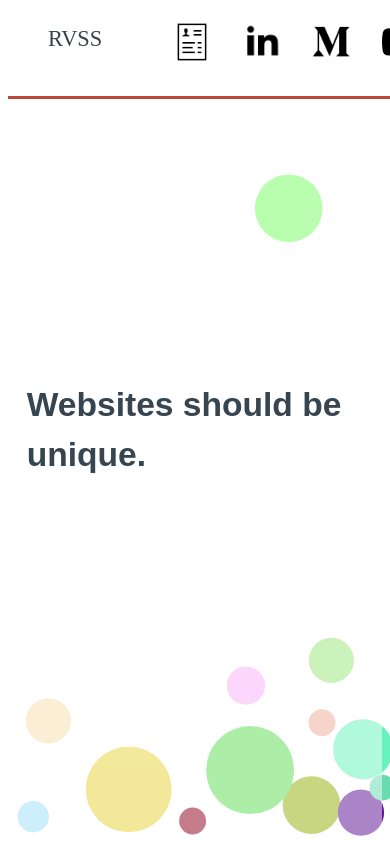
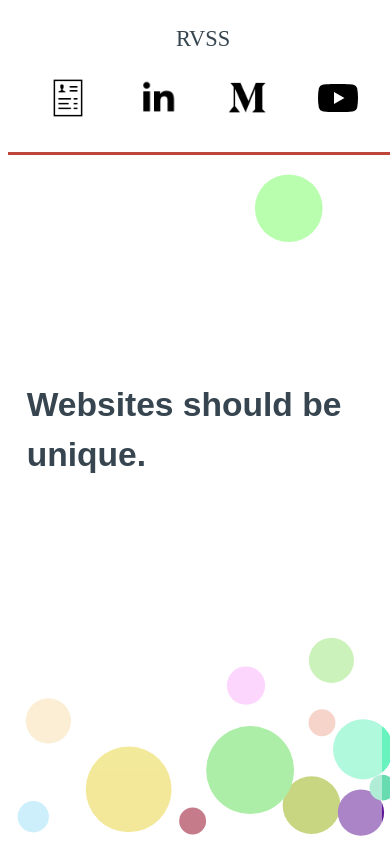
Before and after one commit to ryanvanbelkum/rvss, a Gatsby site: page / in a window 390 px wide. Built offline with nearby package versions, Linux system fonts and the light colour scheme; Gatsby itself is replaced by a stand-in of ours.

Commit message:
fixing mobile nav

```diff
--- a/src/components/header/header.scss
+++ b/src/components/header/header.scss
@@ -42,6 +42,20 @@ header{
 
 @media only screen and (max-width: 800px) {
   header {
+
+    .row {
+      display: block;
+
+      .social {
+        margin-left: 0;
+      }
+
+      .links {
+        padding-left: 0;
+        justify-content: space-between;
+      }
+    }
+
     .logo {
       display: none;
 
```
